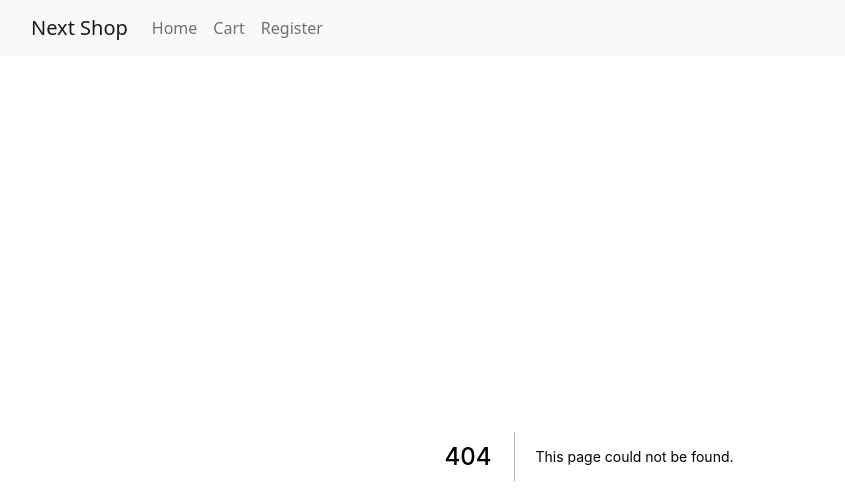
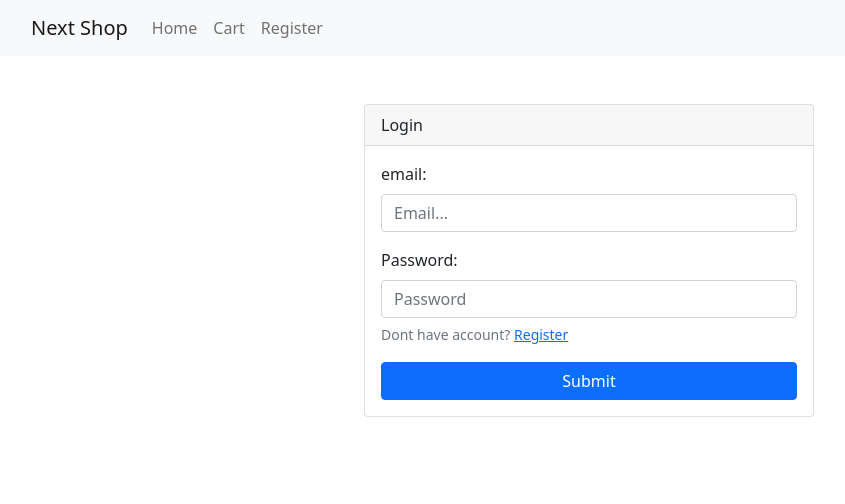
Before and after one commit to SamanKeighobadi/nextjs-shop, a Next.js app: page /login in a window 1280 px wide. Before the commit this address had no page. Shown: the top 504 px of the page, without its empty margins (51-896 px from the left). Built offline with nearby package versions, Linux system fonts and the light colour scheme.

Commit message:
create login component and form

```diff
--- /dev/null
+++ b/pages/login/index.jsx
@@ -0,0 +1,40 @@
+import React from "react";
+import Head from "next/head";
+// React components
+import { Form, FormControl, FormGroup, Card, Button } from "react-bootstrap";
+import Link from "next/link";
+
+const Login = () => {
+  return (
+    <div className="d-flex justify-content-center">
+      <Head>
+        <title>Login </title>
+      </Head>
+
+        <Card className="mt-5 mx-2" style={{ width: "450px" }}>
+          <Card.Header>Login</Card.Header>
+          <Card.Body>
+            <Form>
+              <FormGroup className="mb-3">
+                <Form.Label>email:</Form.Label>
+                <FormControl type="email" placeholder="Email..." />
+              </FormGroup>
+
+              <FormGroup className="mb-1">
+                <Form.Label>Password:</Form.Label>
+                <FormControl type="password" placeholder="Password" />
+              </FormGroup>
+              <Form.Text>
+                Dont have account? <Link href={'/register'} >Register</Link>
+              </Form.Text>
+              <br />
+              <Button className='w-100  mt-3'>Submit</Button>
+            </Form>
+          </Card.Body>
+        </Card>
+
+    </div>
+  );
+};
+
+export default Login;
```
Also changed, not shown: pages/register/index.jsx (+8 -3 lines).
